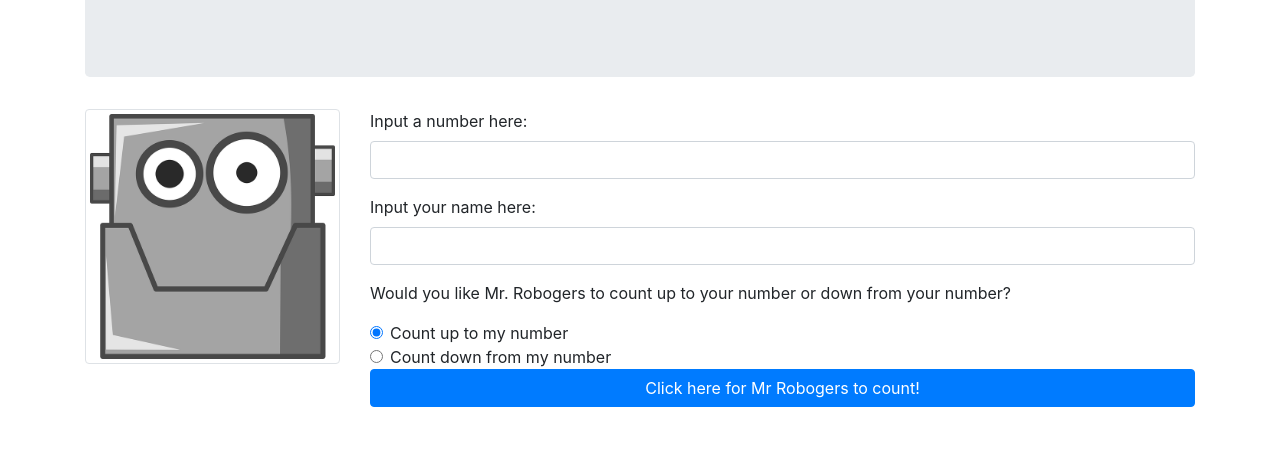
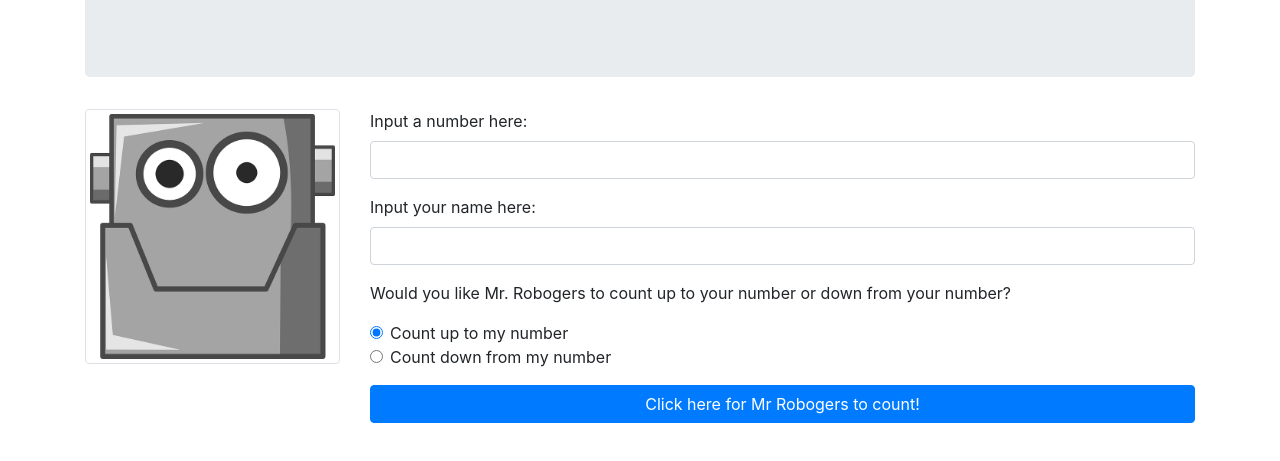
Before and after one commit to Patrick-Dolan/mr-robogers-neighborhood, a plain HTML site: page index.html in a window 1280 px wide. Shown: the part 171-632 px from the top of the page. Drawn offline with Linux system fonts and the light colour scheme.

Commit message:
add spacing to top of submit button

```diff
--- a/css/styles.css
+++ b/css/styles.css
@@ -7,3 +7,6 @@ button {
 #robogersBox {
   display: none;
 }
+button {
+  margin-top: 1em;
+}
```
